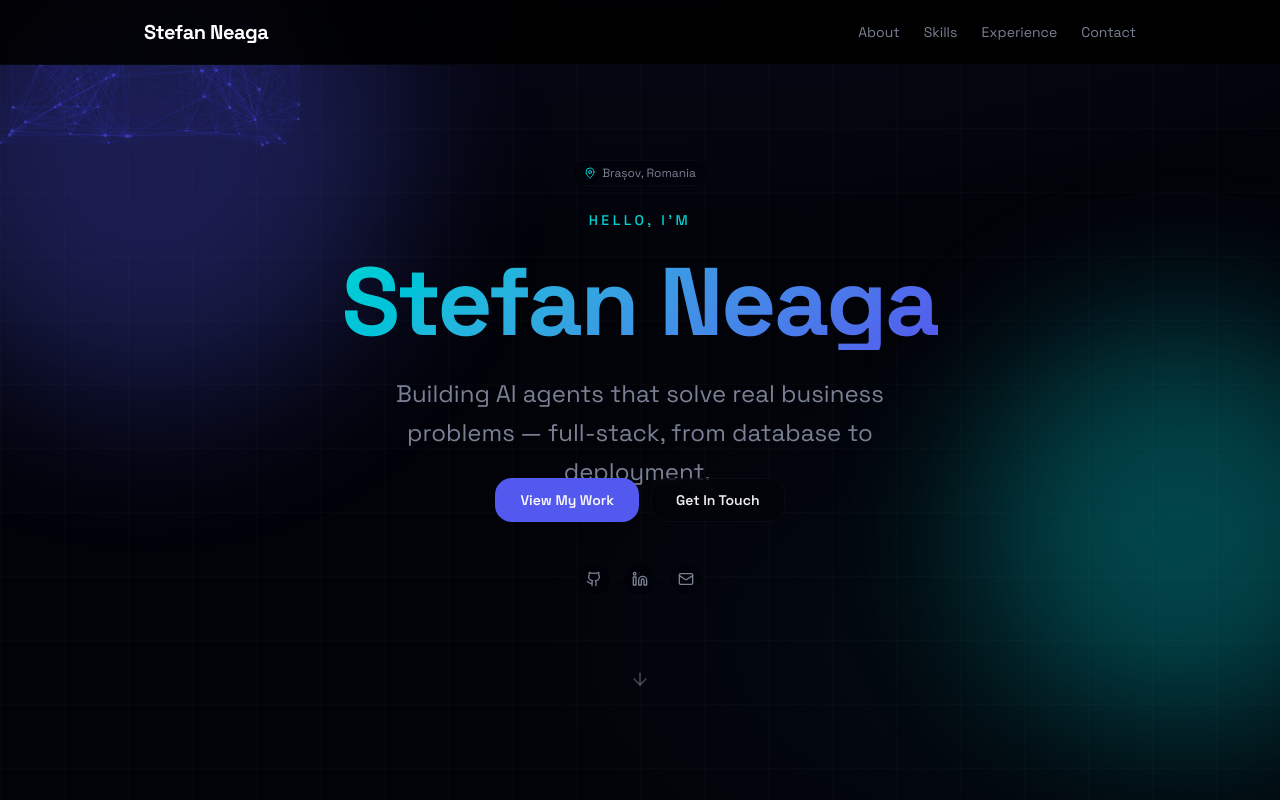
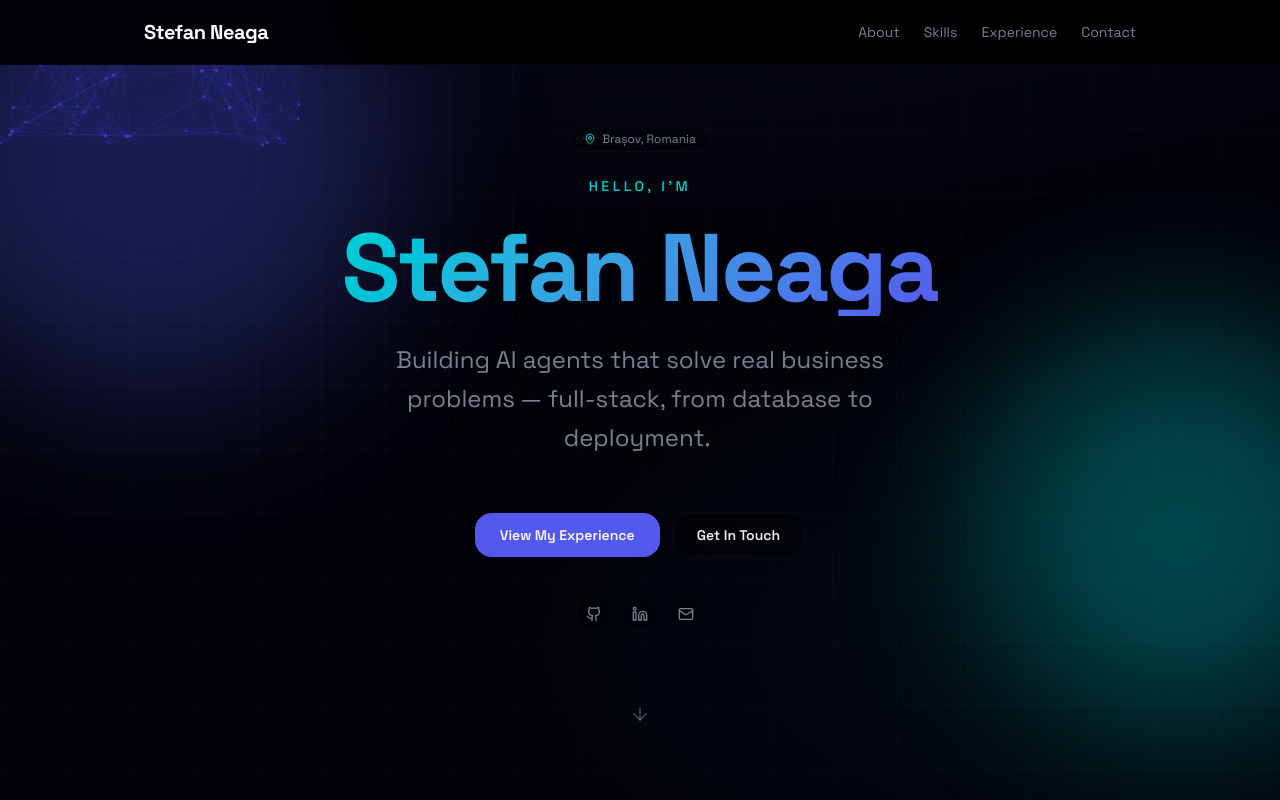
Before and after one commit to neagastefan99/personal-site, a Next.js app: page / in a window 1280 px wide. Shown: the top 800 px of the page. Built offline with nearby package versions, Linux system fonts and the light colour scheme.

Commit message:
fix: tagline min-height prevents button overlap, rename to View My Experience

```diff
--- a/src/components/Hero.tsx
+++ b/src/components/Hero.tsx
@@ -205,13 +205,13 @@ export default function Hero() {
           <span className="gradient-text">{siteConfig.name}</span>
         </h1>
 
-        <p className="text-xl md:text-2xl text-muted-foreground max-w-xl mx-auto leading-relaxed h-[3.5rem] reveal reveal-delay-3">
+        <p className="text-xl md:text-2xl text-muted-foreground max-w-xl mx-auto leading-relaxed min-h-[3.5rem] reveal reveal-delay-3">
           <TypingText text={siteConfig.tagline} />
         </p>
 
-        <div className="flex gap-3 justify-center pt-6 reveal reveal-delay-4">
+        <div className="flex gap-3 justify-center pt-8 reveal reveal-delay-4">
           <a href="#experience" className={btnPrimary}>
-            View My Work
+            View My Experience
           </a>
           <a href="#contact" className={btnOutline}>
             Get In Touch
```
